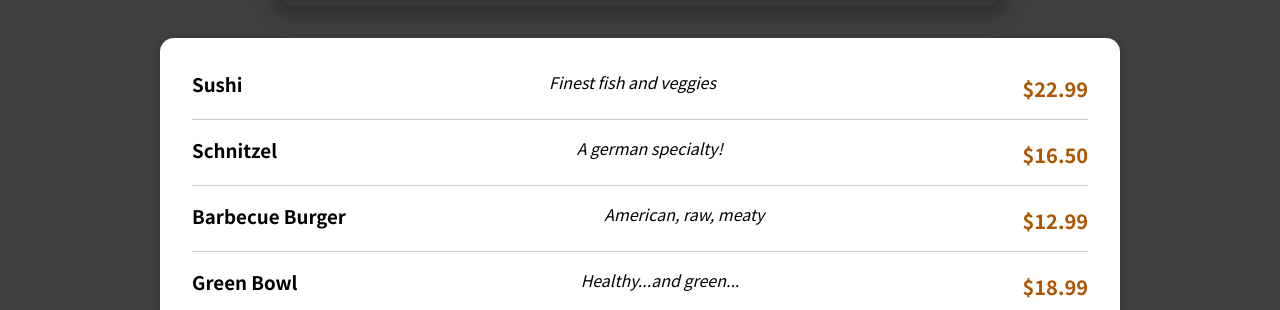
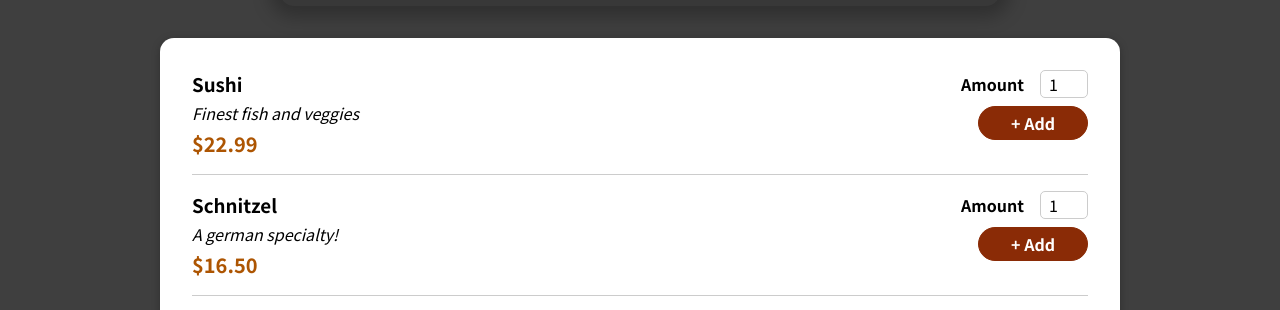
Before and after one commit to Nizamph/Restaurant-Website, a React (Create React App) app: page / in a window 1280 px wide. Shown: the part 467-777 px from the top of the page. Built offline with nearby package versions, Linux system fonts and the light colour scheme.

Commit message:
MealItemForm component added with Add button and input

```diff
--- a/src/components/Meals/AvailableMeals.js
+++ b/src/components/Meals/AvailableMeals.js
@@ -35,20 +35,17 @@
 
 
     const mealsList = DUMMY_MEALS.map((meal) =>{
-      return <MealItem name={meal.name} description={meal.description} price={meal.price} key={meal.id}/>
+      return <MealItem name={meal.name} description={meal.description} price={meal.price} key={meal.id} />
     } )
 
    return (
 
    <section className={classes.meals}>
-
-
       <Card>
         <ul>
-          <li>{mealsList}</li>
+          {mealsList}
           </ul>
       </Card>
-
     </section>
 
    )
--- a/src/components/Meals/MealItem/MealItem.js
+++ b/src/components/Meals/MealItem/MealItem.js
@@ -1,15 +1,16 @@
 import classes from './MealItem.module.css'
+import MealItemForm from './MealItemForm'
 const MealItem = (props) => {
     const price = `$${props.price.toFixed(2)}`
     return(
-        <li>
-            <div className={classes.meal}>
+        <li className={classes.meal}>
+            <div>
                 <h3>{props.name}</h3>
                 <div className={classes.description}>{props.description}</div>
                 <div className={classes.price}>{price}</div>
                 </div>
             <div>
-
+            <MealItemForm/>
             </div>
         </li>
     )
--- a/src/components/Meals/MealItem/MealItemForm.js
+++ b/src/components/Meals/MealItem/MealItemForm.js
@@ -0,0 +1,20 @@
+import Input from '../../UI/Input';
+import classes from './MealItemForm.module.css';
+const MealItemForm = (props) => {
+    return(
+    <form className={classes.form}>
+        <Input label="Amount" input={{
+            id: 'amount',
+            type: 'number',
+            min: '1',
+            max: '5',
+            step: '1',
+            defaultValue: '1'
+        }} />
+        <button className={classes.button}>+ Add</button>
+    </form>
+
+    )
+}
+
+export default MealItemForm;
--- /dev/null
+++ b/src/components/Meals/MealItem/MealItemForm.module.css
@@ -0,0 +1,20 @@
+.form {
+    text-align: right;
+  }
+
+  .form button {
+    font: inherit;
+    cursor: pointer;
+    background-color: #8a2b06;
+    border: 1px solid #8a2b06;
+    color: white;
+    padding: 0.25rem 2rem;
+    border-radius: 20px;
+    font-weight: bold;
+  }
+
+  .form button:hover,
+  .form button:active {
+    background-color: #641e03;
+    border-color: #641e03;
+  }
--- /dev/null
+++ b/src/components/UI/Input.js
@@ -0,0 +1,11 @@
+import classes from './Input.module.css'
+const Input = (props) => {
+  return(
+    <div className={classes.input}>
+        <label htmlFor={props.input.id}>{props.label}</label>
+        <input {...props.input}></input>
+    </div>
+  )
+}
+
+export default Input;
--- /dev/null
+++ b/src/components/UI/Input.module.css
@@ -0,0 +1,18 @@
+.input {
+    display: flex;
+    align-items: center;
+    margin-bottom: 0.5rem;
+  }
+
+  .input label {
+    font-weight: bold;
+    margin-right: 1rem;
+  }
+
+  .input input {
+    width: 3rem;
+    border-radius: 5px;
+    border: 1px solid #ccc;
+    font: inherit;
+    padding-left: 0.5rem;
+  }
```
